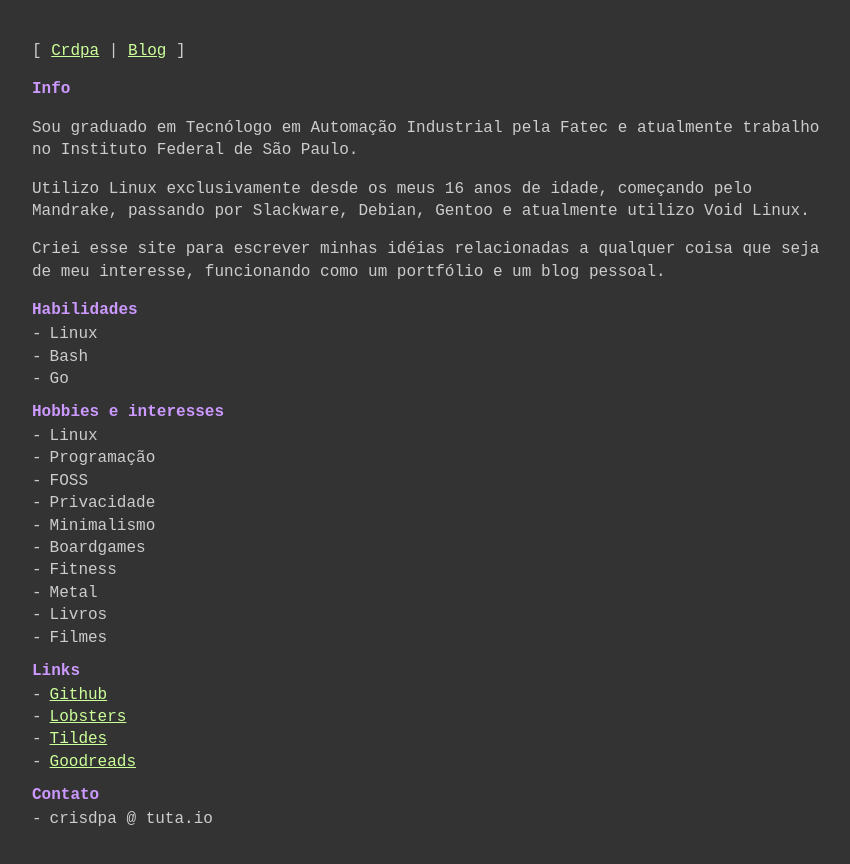
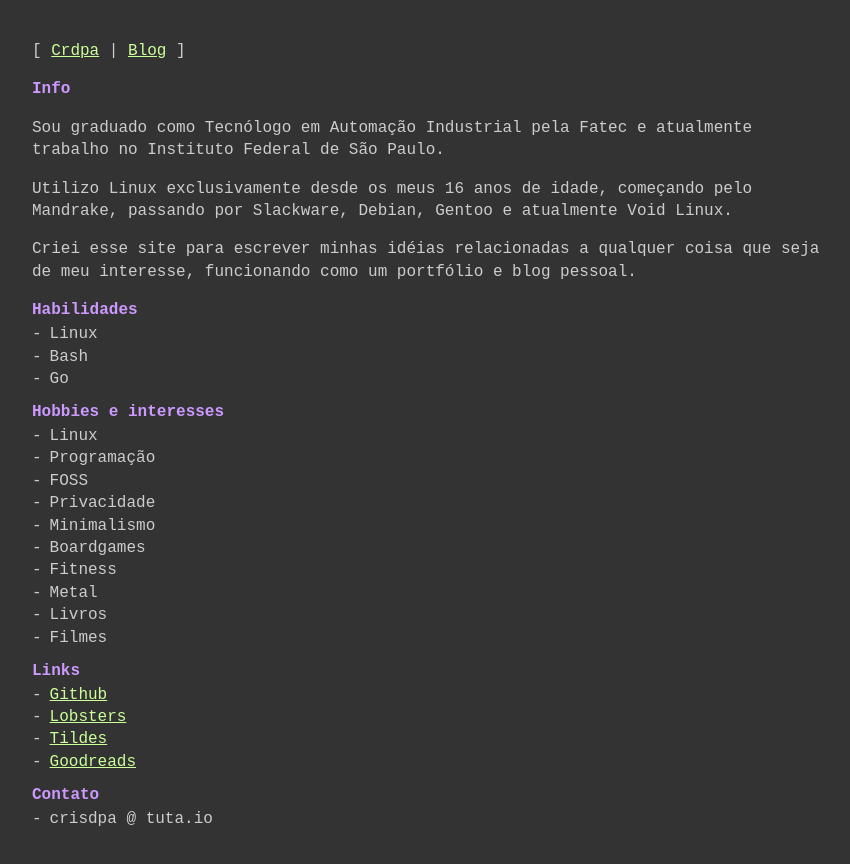
Before and after one commit to crdpa/crdpa.github.io, a plain HTML site: page index.html in a window 1280 px wide. Shown: the whole page, without its empty margins (208-1058 px from the left). Drawn offline with Linux system fonts and the light colour scheme.

Commit message:
Update index

```diff
--- a/index.html
+++ b/index.html
@@ -12,9 +12,9 @@
 <p>[ <a href="/index.html">Crdpa</a> | <a href="/blog.html">Blog</a> ]</p>
 
 <h1 id="info">Info</h1>
-<p>Sou graduado em Tecnólogo em Automação Industrial pela Fatec e atualmente trabalho no Instituto Federal de São Paulo.</p>
-<p>Utilizo Linux exclusivamente desde os meus 16 anos de idade, começando pelo Mandrake, passando por Slackware, Debian, Gentoo e atualmente utilizo Void Linux.</p>
-<p>Criei esse site para escrever minhas idéias relacionadas a qualquer coisa que seja de meu interesse, funcionando como um portfólio e um blog pessoal.</p>
+<p>Sou graduado como Tecnólogo em Automação Industrial pela Fatec e atualmente trabalho no Instituto Federal de São Paulo.</p>
+<p>Utilizo Linux exclusivamente desde os meus 16 anos de idade, começando pelo Mandrake, passando por Slackware, Debian, Gentoo e atualmente Void Linux.</p>
+<p>Criei esse site para escrever minhas idéias relacionadas a qualquer coisa que seja de meu interesse, funcionando como um portfólio e blog pessoal.</p>
 <h1 id="habilidades">Habilidades</h1>
 <ul>
 <li>Linux</li>
```
Also changed, not shown: 1 other file.
